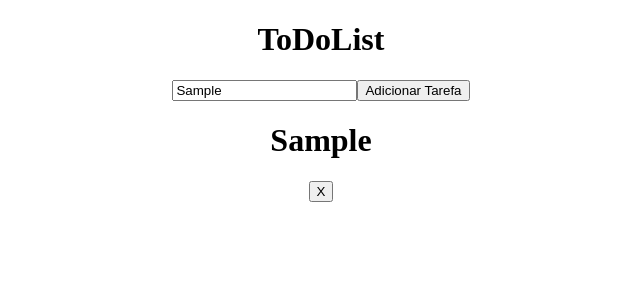
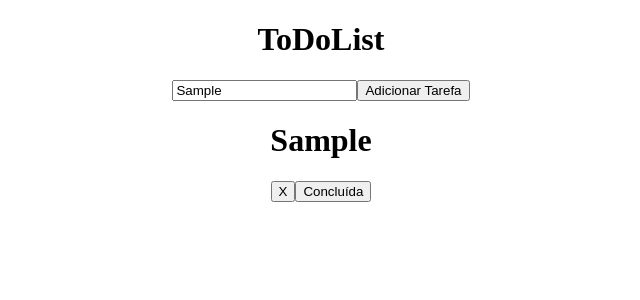
Before and after one commit to Al-Felipe/to-do-list-react, a React (Create React App) app: page / in a window 1280 px wide. Both pictures are taken after typing "Sample" into the empty fields and a click on the button "Adicionar Tarefa". Shown: the top 300 px of the page, without its empty margins (319-959 px from the left). Built offline with nearby package versions, Linux system fonts and the light colour scheme.

Commit message:
Add complete button

```diff
--- a/src/App.js
+++ b/src/App.js
@@ -14,12 +14,25 @@ function App() {
     const task = {
       id: todoList.length === 0 ? 1 : todoList[todoList.length - 1].id + 1,
       taskName: newTask,
+      completed: false,
     };
     setTodoList([...todoList, task]);
   };
 
   const removeTask = (id) => {
     setTodoList(todoList.filter((item) => item.id !== id));
+  };
+
+  const completeTask = (id) => {
+    setTodoList(
+      todoList.map((item) => {
+        if (item.id === id) {
+          return { ...item, completed: true };
+        } else {
+          return item;
+        }
+      })
+    );
   };
 
   return (
@@ -35,7 +48,9 @@ function App() {
             <Task
               taskName={item.taskName}
               id={item.id}
+              completed={item.completed}
               removeTask={removeTask}
+              completeTask={completeTask}
             />
           );
         })}
--- a/src/Task.js
+++ b/src/Task.js
@@ -1,8 +1,9 @@
 export const Task = (props) => {
   return (
-    <div>
+    <div style={{ backgroundColor: props.completed ? "green" : "white" }}>
       <h1>{props.taskName}</h1>
       <button onClick={() => props.removeTask(props.id)}> X </button>
+      <button onClick={() => props.completeTask(props.id)}>Concluída</button>
     </div>
   );
 };
```
